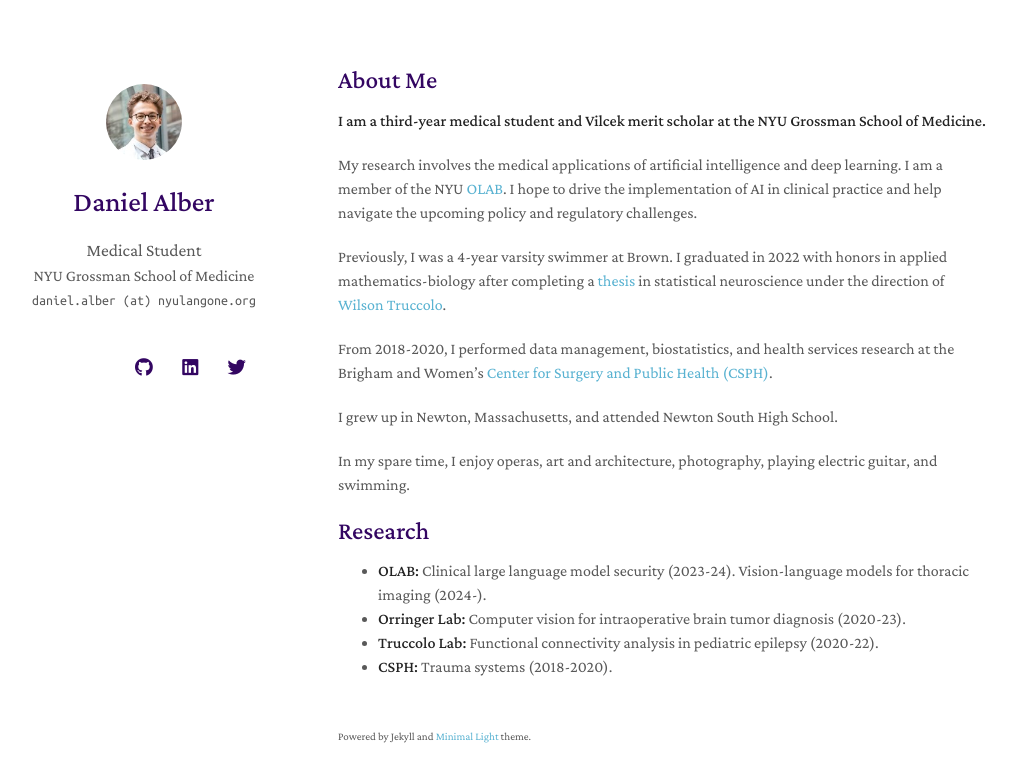
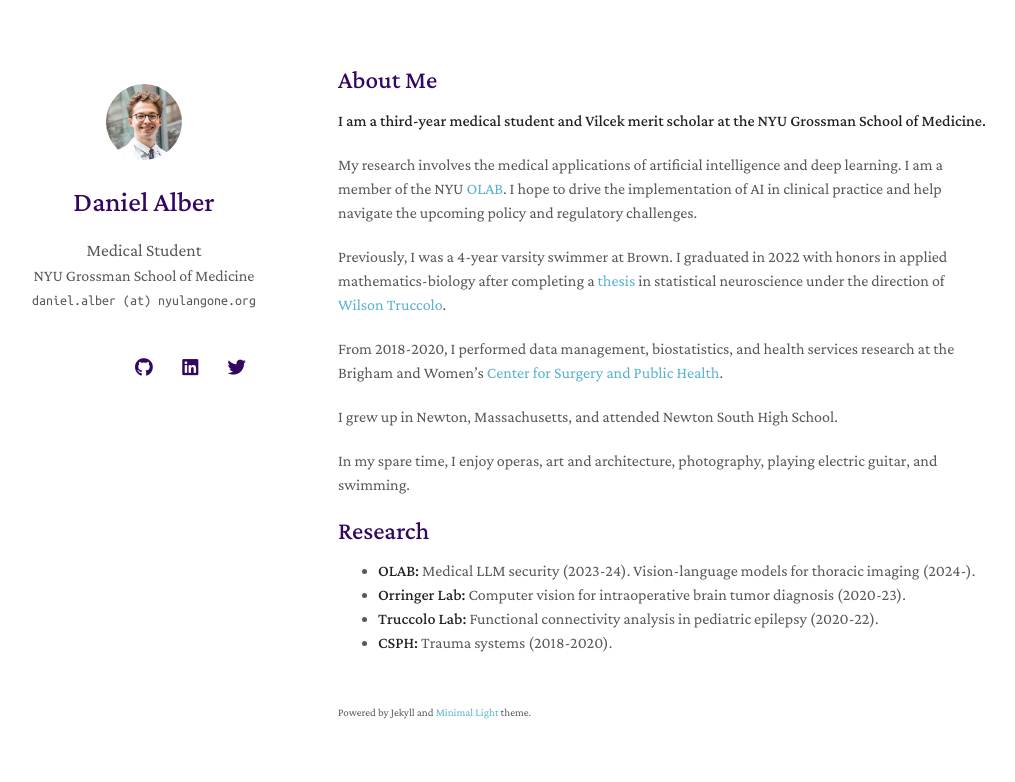
Before and after one commit to danalber/danalber.github.io, a Jekyll site: the page built from index.md, in a window 1280 px wide. Shown: the top 782 px of the page, without its empty margins (132-1147 px from the left). Built offline with Jekyll 4.4.1, drawn with Linux system fonts in a browser that asks for light colours; nearby versions of some CDN libraries; a style sheet for code colours, icons or effects is not loaded; our own code applies the rules of GitHub Pages for plain Markdown files.

Commit message:
Update index.md

```diff
--- a/index.md
+++ b/index.md
@@ -10,7 +10,7 @@ My research involves the medical applications of artificial intelligence and dee
 
 Previously, I was a 4-year varsity swimmer at Brown. I graduated in 2022 with honors in applied mathematics-biology after completing a [thesis](./assets/alber_thesis_final.pdf) in statistical neuroscience under the direction of [Wilson Truccolo](https://www.truccololab.com/).
 
-From 2018-2020, I performed data management, biostatistics, and health services research at the Brigham and Women's [Center for Surgery and Public Health (CSPH)](https://csph.brighamandwomens.org/).
+From 2018-2020, I performed data management, biostatistics, and health services research at the Brigham and Women's [Center for Surgery and Public Health](https://csph.brighamandwomens.org/).
 
 I grew up in Newton, Massachusetts, and attended Newton South High School.
 
@@ -18,7 +18,7 @@ In my spare time, I enjoy operas, art and architecture, photography, playing ele
 
 ## Research
 
-- **OLAB:** Clinical large language model security (2023-24). Vision-language models for thoracic imaging (2024-).
+- **OLAB:** Medical LLM security (2023-24). Vision-language models for thoracic imaging (2024-).
 - **Orringer Lab:** Computer vision for intraoperative brain tumor diagnosis (2020-23).
 - **Truccolo Lab:** Functional connectivity analysis in pediatric epilepsy (2020-22).
 - **CSPH:** Trauma systems (2018-2020).
```
